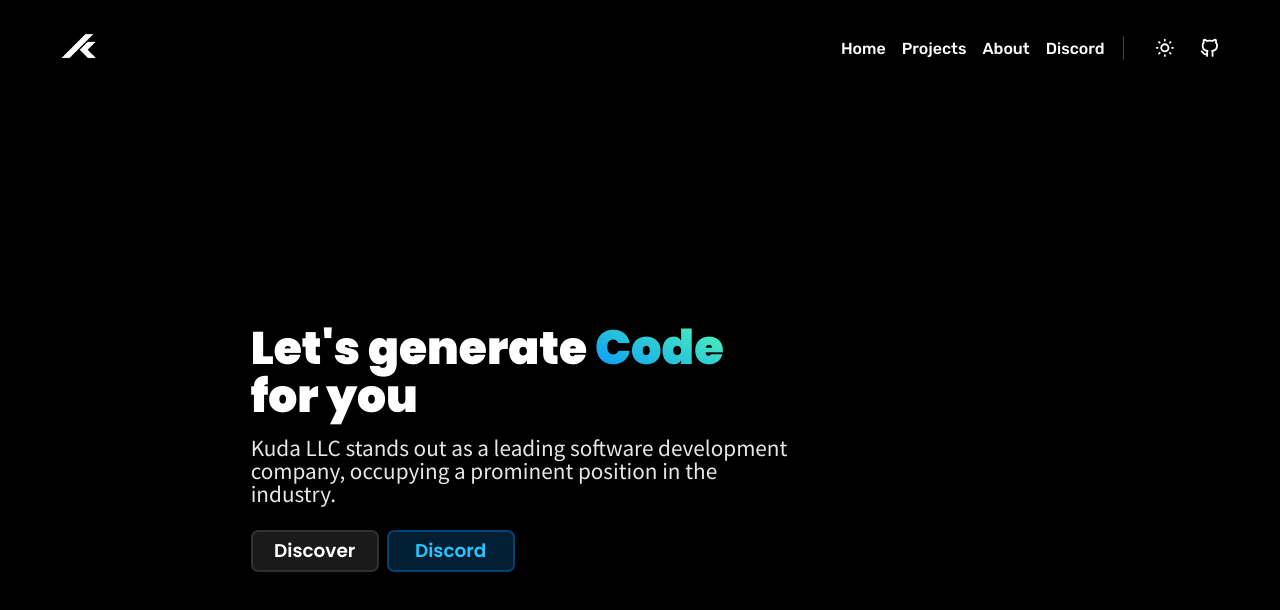
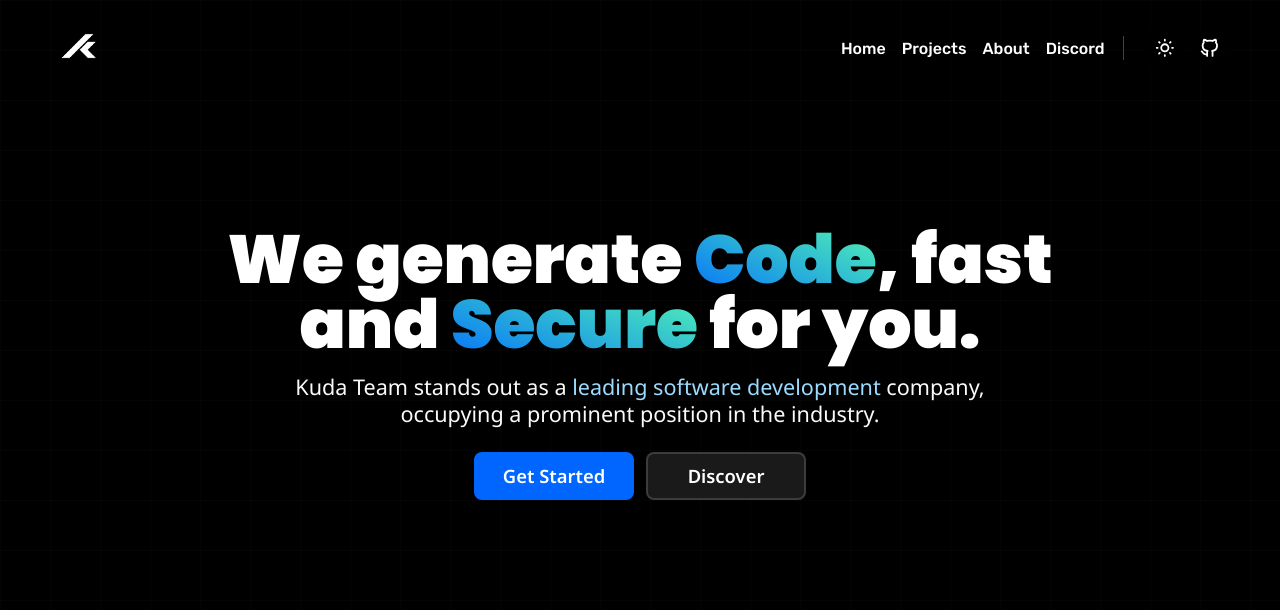
Before and after one commit to Kuda-Development/Kuda-Web, a React (Vite) app: page / in a window 1280 px wide. Shown: the top 610 px of the page. Built offline with nearby package versions, Linux system fonts and the light colour scheme.

Commit message:
😍 Landing progress 70%

```diff
--- a/index.html
+++ b/index.html
@@ -5,10 +5,10 @@
     <link rel="icon" type="image/png" href="/kuda-logo-rounded.png" />
     <meta
       name="description"
-      content="Kuda LLC Top 1 Company Software Development"
+      content="Kuda Team Top 1 Company Software Development"
     />
     <meta name="viewport" content="width=device-width, initial-scale=1.0" />
-    <title>Kuda LLC</title>
+    <title>Kuda Team</title>
   </head>
   <body>
     <div id="root"></div>
--- a/src/components/Landing.tsx
+++ b/src/components/Landing.tsx
@@ -1,32 +1,27 @@
 import { memo } from "react";
+import "../styles/Landing.css";
 import { Link } from "react-router-dom";
-import "../styles/Landing.css";
 
 function Landing() {
   return (
     <section className="app_landing">
-      <div className="principal">
-        <h1 className="title">
-          Let's generate <b>Code</b> for you
+      <div className="landing_content">
+        <h1 className="landing_title">
+          We generate <b>Code</b>, fast and <b>Secure</b> for you.
         </h1>
-        <p className="description">
-          Kuda LLC stands out as a leading software development company,
-          occupying a prominent position in the industry.
+        <p className="landing_description">
+          Kuda Team stands out as a <span>leading software development</span>{" "}
+          company, occupying a prominent position in the industry.
         </p>
-        <div className="links">
-          <Link className="link" to="#">
+        <div className="landing_btns">
+          <Link to="/" className="landing_btn get_started">
+            Get Started
+          </Link>
+          <Link to="/" className="landing_btn discover">
             Discover
-          </Link>
-          <Link
-            className="link discord"
-            target="_blank"
-            to="https://discord.gg/qDRcUqhU46"
-          >
-            Discord
           </Link>
         </div>
       </div>
-      <div className="terminal"></div>
     </section>
   );
 }
--- a/src/styles/Header.css
+++ b/src/styles/Header.css
@@ -60,7 +60,7 @@
 
 .app_header .content .nav .nav_list .nav_item .nav_link {
   text-decoration: none;
-  color: white;
+  color: rgb(255, 255, 255);
   font-size: 1rem;
   font-weight: 500;
   position: relative;
--- a/src/styles/Home.css
+++ b/src/styles/Home.css
@@ -1,6 +1,6 @@
 .app_main {
   width: 100%;
-  min-height: calc(100vh - 6rem);
+  height: calc(100vh - 6rem);
   display: flex;
   align-items: center;
   justify-content: center;
--- a/src/styles/Landing.css
+++ b/src/styles/Landing.css
@@ -1,96 +1,102 @@
 .app_landing {
   display: flex;
+  justify-content: flex-start;
+  flex-direction: column;
+  width: 100%;
+  min-height: 100%;
   align-items: center;
-  justify-content: space-evenly;
-  flex-direction: row;
-  width: 100%;
-  height: 100%;
 }
 
-.app_landing .principal {
+.app_landing .landing_content {
   display: flex;
-  align-items: flex-start;
+  padding: 0 2.5rem;
+  align-items: center;
   justify-content: center;
   flex-direction: column;
-  max-width: 36rem;
-  padding: 0 1rem;
+  margin: 16.5vh auto auto auto;
+  position: relative;
 }
 
-.app_landing .principal .title {
+.app_landing .landing_content .landing_title {
+  min-width: 100%;
+  max-width: 52.5rem;
+  text-align: center;
   font-family: "Poppins", sans-serif;
-  font-size: 2.85rem;
+  font-size: 4.25rem;
   font-weight: 900;
   color: rgb(255, 255, 255);
-  line-height: 3rem;
+  line-height: 4.05rem;
 }
 
-.app_landing .principal .title b {
+.app_landing .landing_content .landing_title b {
   font-family: "Poppins", sans-serif;
-  font-size: 3rem;
   font-weight: 900;
   color: transparent;
   background-clip: text;
   -webkit-background-clip: text;
   background-image: linear-gradient(
     to right top,
-    rgb(0, 145, 255),
+    rgb(0, 106, 255),
     rgb(88, 255, 174)
   );
 }
 
-.app_landing .principal .description {
-  margin-top: 1rem;
-  font-family: "Source Sans Pro", sans-serif;
-  font-size: 1.45rem;
-  text-align: start;
-  font-weight: 500;
-  color: rgb(255, 255, 255, 0.9);
-  line-height: 1.455rem;
+.app_landing .landing_content .landing_description {
+  max-width: 45rem;
+  margin-top: 1.055rem;
+  font-family: "Noto Sans", sans-serif;
+  font-size: 1.35rem;
+  text-align: center;
+  font-weight: 400;
+  color: rgb(250, 250, 250);
+  line-height: 1.655rem;
 }
 
-.app_landing .principal .links {
+.app_landing .landing_content .landing_description span {
+  color: rgb(154, 219, 255);
+}
+
+.app_landing .landing_content .landing_btns {
   display: flex;
   align-items: center;
-  justify-content: flex-start;
+  justify-content: center;
+  margin-top: 1.55rem;
+  gap: 0.75rem;
   flex-direction: row;
-  margin-top: 1.5rem;
-  gap: 0.5rem;
 }
 
-.app_landing .principal .links .link {
-  justify-content: center;
-  flex-direction: row;
-  background-color: rgba(255, 255, 255, 0.1);
-  border: none;
-  text-decoration: none;
+.app_landing .landing_content .landing_btns .landing_btn {
+  font-family: "Noto Sans", sans-serif;
+  font-size: 1.15rem;
+  font-weight: 600;
   color: rgb(255, 255, 255);
-  font-family: "Poppins", sans-serif;
-  min-width: 8rem;
-  min-height: 2.65rem;
-  border-radius: 0.455rem;
-  font-size: 1.155rem;
-  font-weight: 600;
-  position: relative;
-  transition: color 0.2s ease-in-out, background-color 0.2s ease-in-out;
+  line-height: 1.655rem;
+  backdrop-filter: blur(5px);
+  background-color: rgb(255, 255, 255, 0.1);
+  border: solid 0.15rem rgb(255, 255, 255, 0.15);
+  border-radius: 0.5rem;
+  width: 10rem;
+  height: 3rem;
   display: flex;
   align-items: center;
-  border: solid 0.15rem rgba(255, 255, 255, 0.1);
-  gap: 0.25rem;
+  justify-content: center;
+  text-decoration: none;
+  transition: background-color 0.2s ease-in-out;
+  cursor: pointer;
+  padding: 0.55rem;
 }
 
-.app_landing .principal .links .link:hover {
+.app_landing .landing_content .landing_btns .landing_btn:hover {
   background-color: rgb(255, 255, 255, 0.15);
-  border: solid 0.15rem rgba(255, 255, 255, 0.2);
+  border: solid 0.15rem rgb(255, 255, 255, 0.2);
 }
 
-.app_landing .principal .links .link.discord {
-  background-color: rgb(11, 149, 255, 0.2);
-  border: solid 0.15rem rgb(11, 149, 255, 0.3);
-  color: rgb(38, 197, 255);
+.app_landing .landing_content .landing_btns .landing_btn.get_started {
+  background-color: rgb(0, 102, 255);
+  color: white;
+  border: none;
 }
 
-.app_landing .principal .links .link.discord:hover {
-  background-color: rgb(11, 149, 255, 0.3);
-  border: solid 0.15rem rgb(11, 149, 255, 0.4);
-  color: rgb(38, 197, 255);
+.app_landing .landing_content .landing_btns .landing_btn.get_started:hover {
+  background-color: rgb(38, 125, 255);
 }
--- a/src/styles/main.css
+++ b/src/styles/main.css
@@ -16,9 +16,9 @@ html {
 
 html {
   font-family: "Rubik", sans-serif;
-  /* background-image: linear-gradient(rgba(44, 44, 44, 0.2) 1px, transparent 1px),
-    linear-gradient(to right, rgb(44, 44, 44, 0.2) 1px, transparent 1px);
-  background-size: 50px 50px; */
+  background-image: linear-gradient(rgba(44, 44, 44, 0.1) 1px, transparent 1px),
+    linear-gradient(to right, rgb(44, 44, 44, 0.1) 1px, transparent 1px);
+  background-size: 50px 50px;
   background-color: #000;
   color: #ffffff;
 }
```
